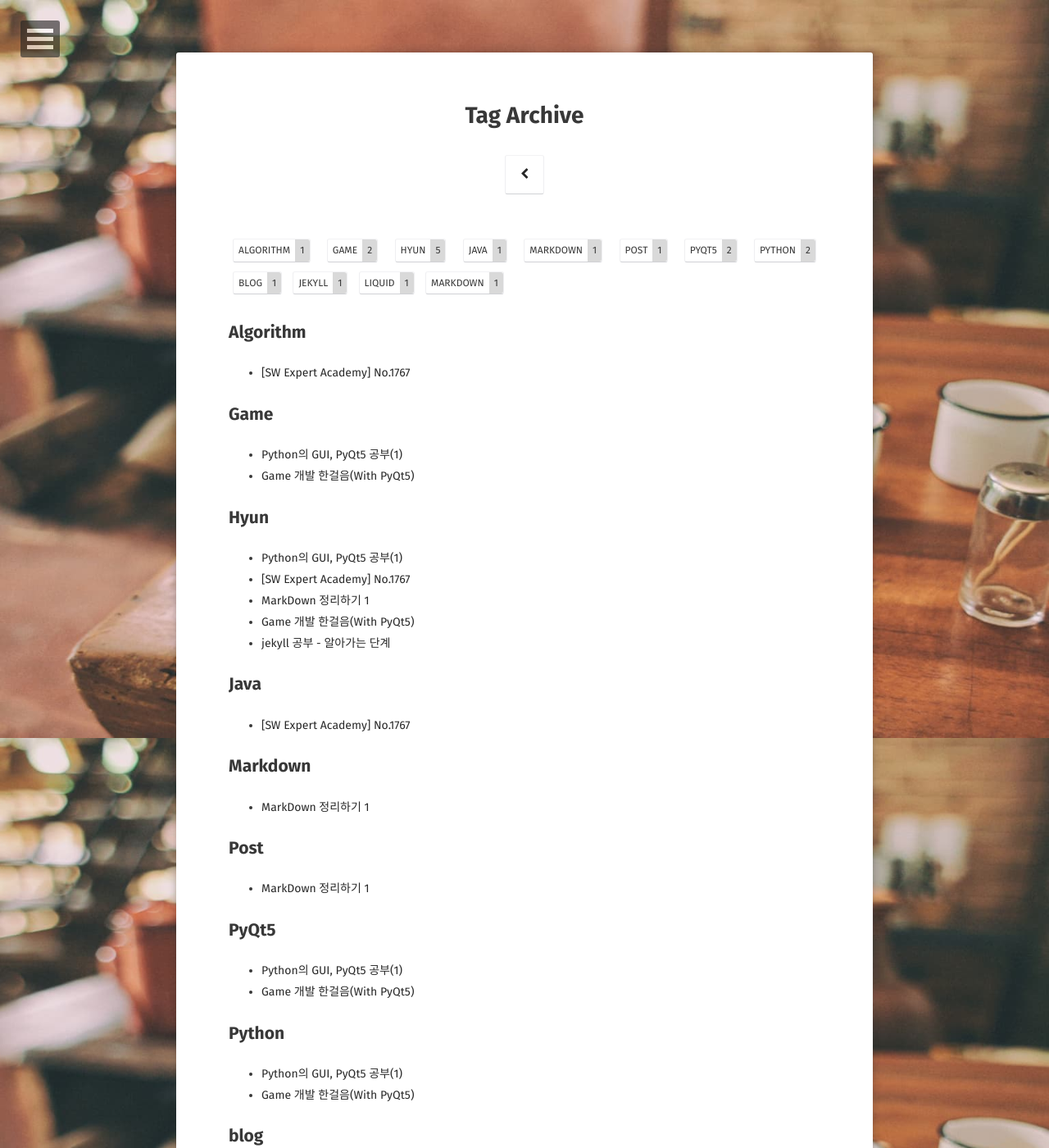
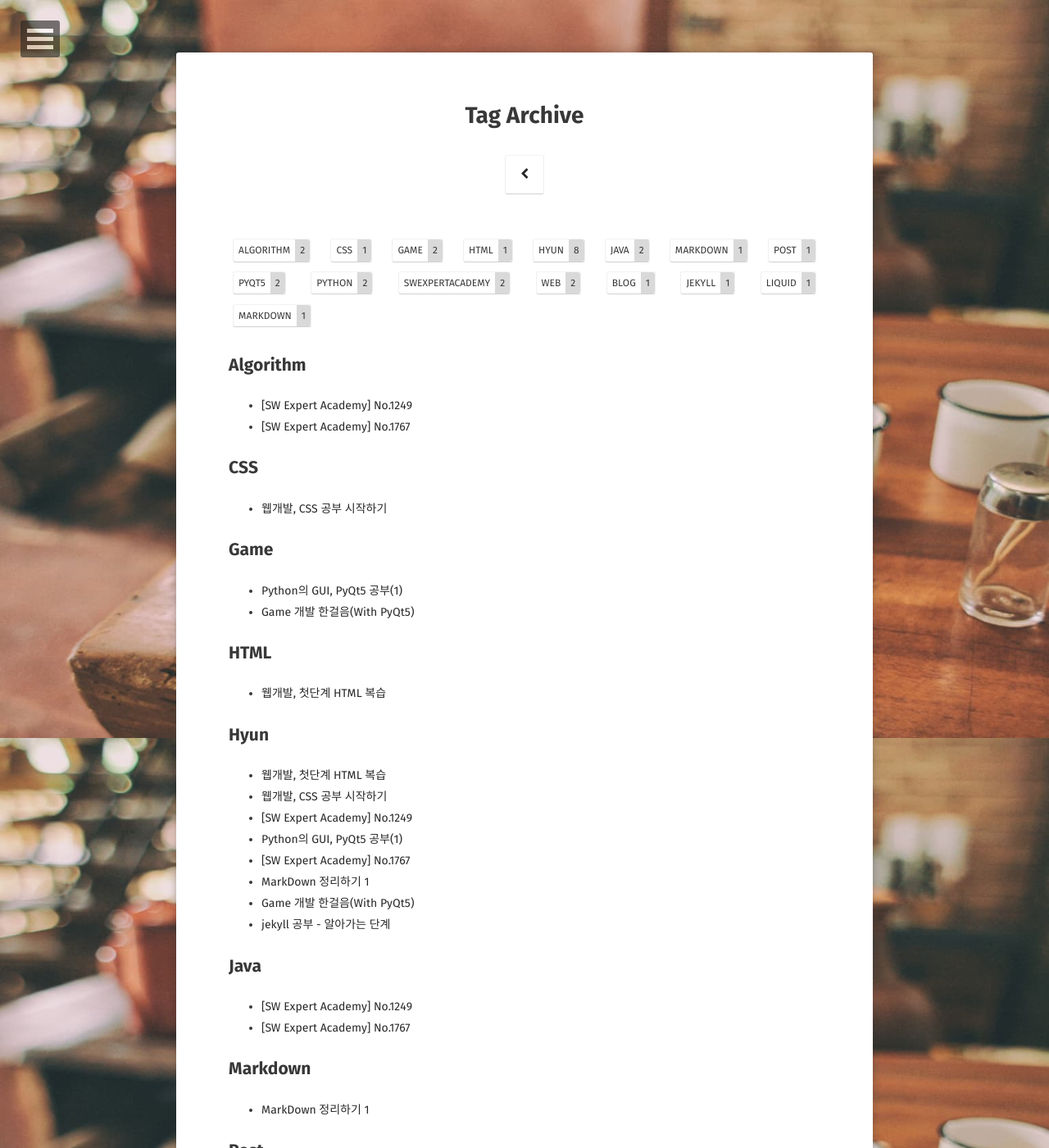
Before and after one commit to smilelife12/smilelife12.github.io, a Jekyll site: the page built from tags/index.html, in a window 1280 px wide and 1400 px high. Shown: the whole window at 82% size. Built offline with Jekyll 4.4.1, drawn with Linux system fonts in a browser that asks for light colours; some web fonts are replaced; part of the change alters nothing that is shown; some of the changed text lies outside the part shown.

Commit message:
update posting

````diff
--- a/_posts/2019-06-06-Algorithm-SW1767.md
+++ b/_posts/2019-06-06-Algorithm-SW1767.md
@@ -7,6 +7,7 @@ tag:
 - Hyun
 - Algorithm
 - Java
+- SwExpertAcademy
 comments: false
 ---
 
--- /dev/null
+++ b/_posts/2019-06-11-Algorithm-SW1249.md
@@ -0,0 +1,114 @@
+---
+layout: post
+title:  "[SW Expert Academy] No.1249"
+date:   2019-06-11
+excerpt: "알고리즘 문제풀이"
+tag:
+- Hyun
+- Algorithm
+- Java
+- SwExpertAcademy
+comments: false
+---
+
+## 1249. [S/W 문제해결 응용] 4일차 - 보급로
+- - -
+[문제링크](https://www.swexpertacademy.com/main/code/problem/problemDetail.do?contestProbId=AV15QRX6APsCFAYD&categoryId=AV15QRX6APsCFAYD&categoryType=CODE)
+### 문제설명
+- - -
+N*N 지도가 주어지고 각 위치별로, 도로가 복구하는데 걸리는 시간이 주어진다. 출발지와 도착지도 주어지며, 출발지에서 도착지까지 가는 경로중에 복구 시간이 가장 짧은 경로에 대해 복구 시간을 구한다. 지도에 나타난 값은 깊이이며, 깊이 1당 복구 시간 1이 소요된다.
+
+이동 경로는 상하좌우 방향으로 이동가능하며, 한칸씩 움직인다. 이동시간은 무시해도 된다.
+
+출발지는 좌상단, 도착지는 우하단이다.
+### 문제 풀기
+- - -
+일단 주어진 맵에 대해서 출발지점부터 도착지점까지 가장 적은 시간이 소요 되도록 계산해야한다. 가장 기본적으로 드는 생각은 모든 지점에 대해서 상하좌우 모든곳으로 이동하는 경우의 수를 모든경우를 계산하는 방법이 있을 것 같다. 이 경우는 너무 많은 경우가 나타나므로 이를 줄일 수 있는 방법을 생각해보자.
+
+단축하는 방법으로 지도와 같은크기의 맵을 하나 만들고, DFS를 실행하면서, 그 위치까지 오는데 걸린 시간에 대한 값을 저장시키는 맵을 만들어 놓는다. 그래서 DFS를 검색하면서, 해당 맵의 값보다 값이 크면, 탐색을 멈추고 돌아가도록 한다.
+
+그래서 구현할 메소드는 DFS를 실행할 메서드를 구현하고, 그 메서드에서 탐색을 하고, 해당 위치에 시간이 더 오래걸렸다면 빠져나오도록 구성을 한다.
+
+- - -
+
+문제를 풀다보니 DFS로 하는경우 시간이 너무 오래걸리는 상황이 발생한다. 이는 그냥 짧은 시간만 따라가다 보면, 너무 돌아가는 시간이 발생하는 것을 보게되었다.
+
+ 그래서 BFS로 전환해서 한단계 한단계 따라가도록 만들었다. BFS의 경우도 DFS와 똑같은 시간이 걸릴 수 있지만, 여기서 예외처리를 해준다. BFS를 하는 과정에서 큐에 추가를 할 때, 미리 만들어 놓은 dis라는 맵 변수에 그 위치까지 복구하는데 걸리는 시간을 저장을 해놓는데, 지금 위치에서 다음 위치로 복구할 때 걸리는 시간이 저장된 시간보다 오래걸리는 경우 큐에 추가하지 않고, 빠른 경우는 큐에 추가하면서 dis의 맵 변수에 해당 위치 값을 새롭게 저장시킨다. 코드를 보면,
+```java
+if(dis[t_x][t_y] > dis[x][y] + map[t_x][t_y]){
+  dis[t_x][t_y] = dis[x][y] + map[t_x][t_y];
+  queue.add(new int[]{t_x,t_y});
+}
+```
+
+이런 식으로 예외처리를 해서 시간을 단축 시킨다.
+
+### 코드
+- - -
+
+<details markdown="1">
+<summary>코드내용</summary>
+```java
+import java.util.Scanner;
+import java.io.FileInputStream;
+import java.util.*;
+public class SW1249 {
+    public static int[][] map,dis;
+    public static int N;
+    public static void main(String args[]) throws Exception {
+        System.setIn(new FileInputStream("src/SW1249/input.txt"));
+    /*
+       표준입력 System.in 으로부터 스캐너를 만들어 데이터를 읽어옵니다.
+     */
+        Scanner sc = new Scanner(System.in);
+        int T;
+        T = sc.nextInt();
+    /*
+       여러 개의 테스트 케이스가 주어지므로, 각각을 처리합니다.
+    */
+
+        for (int test_case = 1; test_case <= T; test_case++) {
+            N = sc.nextInt();
+            map = new int[N][N];
+            dis = new int[N][N];
+            boolean[][] vis = new boolean[N][N];
+            for(int i = 0 ; i < N; i++){
+                String temp = sc.next();
+                String[] t_str = temp.split("");
+                for(int j = 0 ; j < N; j++){
+                    dis[i][j] = 99999;
+                    map[i][j] = Integer.parseInt(t_str[j]);
+                }
+            }
+            dis[0][0] = 0;
+            BFS();
+            System.out.println("#"+test_case+" "+dis[N-1][N-1]);
+        }
+    }
+    public static void BFS(){
+
+        int [] dx = {-1,1,0,0};
+        int [] dy = {0,0,-1,1};
+        Queue<int[]> queue= new LinkedList<>();
+        int[]tmp = {0,0};
+        queue.add(tmp);
+        while(!queue.isEmpty()){
+            int []xy = queue.poll();
+            int x = xy[0];
+            int y = xy[1];
+            for(int i = 0 ; i < 4; i++){
+                int t_x = x+dx[i];
+                int t_y = y+dy[i];
+                if(t_x>=0 && t_x <N && t_y >=0 && t_y<N){
+                    if(dis[t_x][t_y] > dis[x][y] + map[t_x][t_y]){
+                        dis[t_x][t_y] = dis[x][y] + map[t_x][t_y];
+                        queue.add(new int[]{t_x,t_y});
+                    }
+                }
+            }
+        }
+
+    }
+}
+```
+</details>
--- /dev/null
+++ b/_posts/2019-06-11-CSS-start1.md
@@ -0,0 +1,84 @@
+---
+layout: post
+title:  "웹개발, CSS 공부 시작하기"
+date:   2019-06-11
+excerpt: "CSS 공부(1)"
+tag:
+- Hyun
+- Web
+- CSS
+comments: false
+---
+
+## HTML을 지나 CSS로
+- - -
+HTML에 대한 기본 정리를 다했고, 이제 CSS 공부를 시작한다.
+
+## CSS의 시작
+- - -
+HTML을 이용해 웹페이지를 만들 때, 유저들은 이를 꾸미기를 원했고, 이를 위해 만든 언어가 CSS이다. 기존에 html을 꾸미기 위해 사용되던 태그들은 본문의 내용이 헷갈리기 시작했고, 이는 불편을 가져왔다. 이 때문에 CSS를 만들었다.
+
+웹 페이지를 꾸미는데 있어서 head 부분에 style을 추가해서 사용할 수 있게 되었다. 이는 폰트태그와 같은 html에서 꾸미는데 사용하던 태그의 중복을 줄여주는 역할을 했다.
+
+```html
+<style>
+  a{
+    color:black;
+  }
+</style>
+```
+이처럼 style을 적용하면 a태그에 대한 스타일의 적용이 가능해진다.
+
+## CSS의 기본 문법
+- - -
+위에서 head에 style 태그를 넣어서 작성해서 꾸며줄 수 있다고 했는데, 이를 이용하는 대신에, html 코드에서 태그내에 style값을 집어 넣는 방법을 이용할 수 있다.
+```html
+<a href="2.html" style = "color:red">CSS</a>
+```
+와 같은 방식으로 작성하면 현재 태그에 css코드로 폰트 색이 빨간색으로 들어가게 된다.
+
+이를 꾸미는데에 있어서 구분하는 건 ";"세미콜론을 이용해서 구분해 줄 수 있다.
+```html
+<a href = "3.html" style="color:red ; text-decoration: underline">HEY<a>
+```
+와 같이 이용해서 여러 줄을 한줄에 작성하며 구분을 해 줄 수 있다.
+
+![CSS 기본문법]({{site:url}}/assets/img/posting0611/csstag.PNG)
+
+위의 사진이 가장 기본적인 CSS문법 형태이다. Selector는 태그에 대한 선택을 하는 것이고, Declaration 부분에 어떤식으로 디자인 할지에 대한 내용을 작성한다. 그리고 Property와 value를 이용해 원하는 디자인을 작성해 준다.
+
+각 속성에 대해서는 직접 검색해서 찾아보는 거를 생활화 하자. 예를 들어 CSS font size property라고 검색을 해서 폰트 사이즈를 어떻게 변경시키는지 찾아볼 수 있다.
+
+<details markdown="1">
+<summary>연습코드</summary>
+```html
+<!doctype html>
+<html>
+<head>
+  <title> It's Start</title>
+  <meta charset="utf-8">
+  <style>
+    body {
+      color:red;
+    }
+    a {
+      color:blue;
+      text-decoration: none;
+    }
+    h1{
+        font-size: 40px;
+        text-align : center;
+    }
+  </style>
+</head>
+
+<body>
+  <h1><a href="index.html">WEB</a></h1>
+  <ul>
+    <li><a href = "1.html">hello</a></li>
+    <li><a href = "2.html" style="color:brown;text-decoration:underline">hi</a></li>
+    <li><a href = "3.html">bye</a></li>
+  </ul>
+</body>
+```
+</detail>
--- /dev/null
+++ b/_posts/2019-06-11-html-review.md
@@ -0,0 +1,158 @@
+---
+layout: post
+title:  "웹개발, 첫단계 HTML 복습"
+date:   2019-06-11
+excerpt: "HTML 복습하기"
+tag:
+- Hyun
+- Web
+- HTML
+comments: false
+---
+
+## 웹개발 시작하기
+- - -
+ 과거 소프트웨어 프로그래밍을 하며 웹개발의 맛만 본적이 있다. 그 때 정말 간단 간단하게 보고 빠르게 보느라 놓친 부분이 많았다. 그래도 한번 봤던 거기 때문에 기본적인 내용은 정리를 하는 걸로 시작을 하는 걸로 했다.
+
+
+ 공부는 Opentutorials, 생활코딩에 정말 잘되어 있어서 참고하고 공부하기 편했다. HTML 같은 경우는 [Web1 - HTML & Internet](https://opentutorials.org/course/3084)을 통해 공부를 했다.
+
+## HTML 복습하기
+- - -
+
+### 기본문법 - 태그
+- - -
+ HTML은 태그라는 문법이 존재하며, <'태그'> 안에 들어가는 태그에 따라 각 내용을 표현하는 방식이 달라지며, <\/'태그'>를 통해서 닫는 태그도 존재한다. 그리고 태그는 중첩이 가능하다.
+
+ 예시)
+```html
+<strong>creating <u>web</u> pages</strong>
+```
+\<strong>을 통해서 굵은 글씨를 표현 했고, \<u>를 통해서 밑줄을 그어 줄 수 있다. 그리고 각각의 태그가 닫히는 곳을 지정해 주어서 태그가 적용되는 범위를 지정해 준 것이다.
+
+그래서 이를 실제로 적용하면,
+
+<strong>creating <u>web</u> pages</strong>
+
+라고 표현된다.(markdown도 html언어라 표현이 쉽다.)
+
+태그는 약 150개가 넘게 존재하지만, 필요한 태그는 그렇게 많지 않다. (태그 사용 빈도)[https://www.advancedwebranking.com/html/]를 통해 많이 사용되는 태그 위주로 공부를 한다.
+
+### 줄바꿈 태그
+- - -
+ 줄바꾸는 태그 같은 경우 \<br> 태그와 \<p>태그가 존재한다.
+
+#### br 태그
+br 태그의 경우는 열린 태그이다. 줄을 바꾸고 싶을 때 \<br>만 작성해 주면, 그 부분에서 줄이 바뀐다.
+
+#### p 태그
+p 태그의 경우, paragraph의 줄임말로 단락을 나눠 줄 때 사용한다. 그래서 단순 줄바꿈이 아닌 단락을 지정해서 나누는 것을 이용하고 싶은 경우에는 p태그를 더 적극적으로 활용할 필요가 있다.
+
+하지만, p태그의 경우는 단순히 단락만 나눠 주기 때문에 시각적으로 불편해 보일 수 있다. 이는, CSS를 이용해서 해결해준다.
+
+### 이미지 넣기
+- - -
+```html
+<img src = "파일주소" width = "100%">
+```
+이런 식으로 작성하면 이미지 파일을 넣어 줄 수 있다. 뒤의 width를 통해서 이미지 파일의 크기를 설정해 줄 수 있다.
+
+### 태그의 부모 자식 관계
+- - -
+ 위에서 언급했던 것 처럼, 태그 안에 태그가 포함 될 수 있다. 이를 부모자식 관계로 표현하며, 이 관계가 바뀔 수도 있지만, 부모 자식의 순서가 고정된 태그가 존재한다.
+
+#### 목차 태그
+- - -
+ 그 예시중 하나가 목차 태그이다. \<li>태그의 경우 목차를 지정해 줄 수 있다. 예를 들어
+```html
+<li>1. HTML</li>
+<li>2. CSS</li>
+<li>3. JavaScript</li>
+```
+ <li>1. HTML</li>
+ <li>2. CSS</li>
+ <li>3. JavaScript</li>
+이 처럼 나타난다. 또 이 목차들을 구분해 주기 위해 사용해야 하는 태그가 \<ul> 태그이다.
+```html
+<ul>
+  <li>1. HTML</li>
+  <li>2. CSS</li>
+  <li>3. JavaScript</li>
+</ul>
+<ul>
+  <li>egoing</li>
+  <li>k8805</li>
+  <li>sorialgi</li>
+</ul>
+```
+<ul>
+  <li>1. HTML</li>
+  <li>2. CSS</li>
+  <li>3. JavaScript</li>
+</ul>
+<ul>
+  <li>egoing</li>
+  <li>k8805</li>
+  <li>sorialgi</li>
+</ul>
+이런식으로 구분이 된다. 이는 ul이 아닌 ol 태그로도 사용 가능하며 각각 ul은 unordered list, ol은 ordered list의 약자들이다. 그래서 ol을 사용하면 각 목차들에 번호들이 적용된다.
+
+### 문서구조 형성
+- - -
+#### title 태그
+- - -
+\<title> 태그를 이용해 웹페이지의 제목을 설정한다.
+
+#### meta 태그
+- - -
+\<meta charset="utf-8">을 이용해 UTF-8을 이용했음을 명시한다.
+#### head 태그와 body 태그, 그리고 doctype
+- - -
+지금 사용한 두개의 태그들은 본문 내용을 작성한 것이 아닌, 본문 자체를 설명하는 태그들이다. 그래서 이를 구분해주는 태그를 head와 body를 이용해서 구분해준다.
+예시)
+```html
+<!doctype html>
+<head>
+<title>WEB1 - html</title>
+<meta charset="utf-8">
+</head>
+<body>
+<ol>
+  <li>HTML</li>
+  <li>CSS</li>
+  <li>JavaScript</li>
+</ol>
+</body>
+```
+
+
+ 본문을 설명하는 부분을 \<head> 태그로 감싸 주고, 본문 자체는 \<body> 태그로 감싸준다.
+여기에 마지막으로 html문서로 만들어주었다는 것을 표현하기위한 코드로 \<!doctype html>을 작성해주면 기본적인 틀이 완성된다.
+
+### a 태그
+- - -
+a태그는 anchor의 준말로, 가장 많이 사용되는 태그로 가장 중요한 태그이다. 이를 이용하여 링크를 걸 수 있다.
+```html
+<a href="링크주소" target="_blank" title = "tool tip"> 설명</a>
+```
+위처럼 사용할 수 있으며 target="\_blank"의 경우 새창에서 나타나도록 하며, title은 툴팁을 통해 설명을 보여준다.
+
+### Internet과 Web
+- - -
+인터넷과 웹의 구분은, 인터넷이 도시라면, 웹은 그 위에 있는 건물 한채이다. 인터넷에 포함되어 있고, 그 안에 만들어진 기술이다.
+
+웹은 스위스 입자물리연구소(CERN)에서 최초로 개발되고, 사용되었다. [http://info.cern.ch](http://info.cern.ch)가 바로 최초의 웹사이트이다.
+
+
+### 서버와 클라이언트
+- - -
+정보를 공유하기 위해 필요한 부분이다. 클라이언트에서 서버에 request를 하면 서버에서 response하여 정보를 전달한다.
+![server&client]({{site.url}}/assets/img/posting0611/server.jpeg)
+ 위와 같이 클라이언트가 주소를 입력하면 서버에서 주소에 해당하는 내용을 찾아 전달해주는 것이 서버와 클라이언트가 주고 받는 내용이다.
+
+### apache이용하기
+- - -
+웹서버가 있어야 만든 웹페이지를 사용할 수 있다. 이는 apache를 이용해 만들 수 있으며, bitnami라는 프로그램으로 쉽게 사용할 수 있다. 이를 이용하면 localhost를 이용해 html로 만든 브라우저를 공유할 수 있다. 이는 ip를 이용해 통신할 수 있으며, 같은 와이파이를 이용하며 접근 가능하다.
+
+- - -
+html에 관해 공부했던 기초내용들을 짧게 정리해 봤고, 앞으로 css와 javascript를 추가적으로 공부해 나갈 예정이다.
````
Also changed, not shown: assets/img/posting0611/csstag.PNG (added), assets/img/posting0611/server.jpeg (added).
